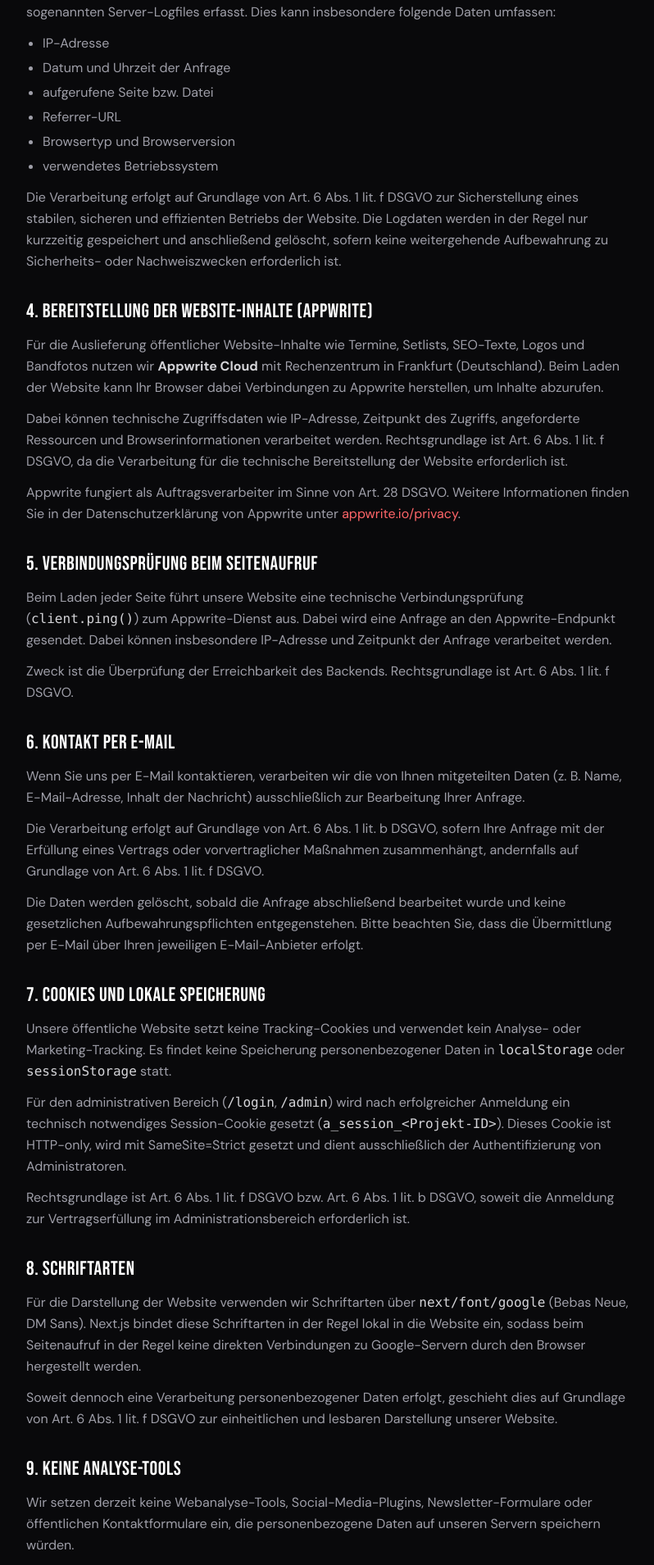
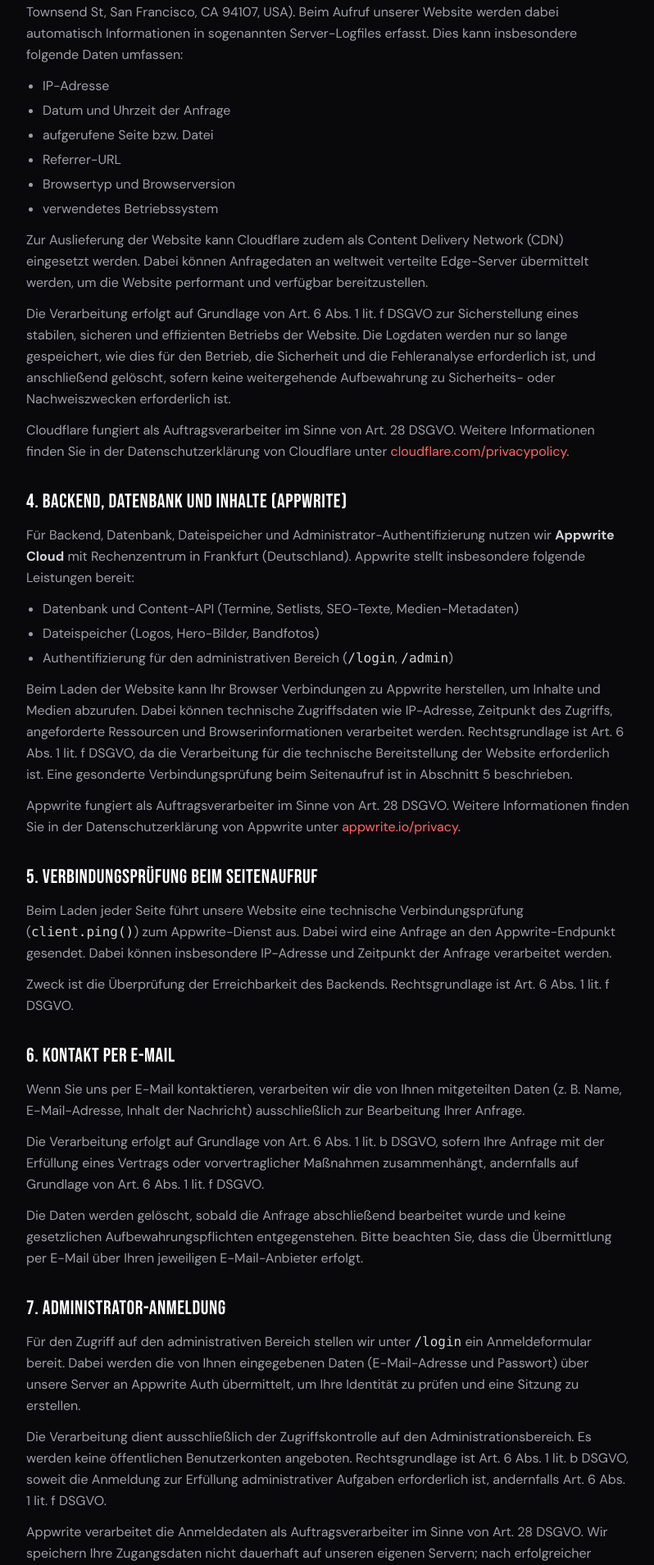
Before and after one commit to FlonnyMash/tinnitus-website, a Next.js app: page /datenschutz in a window 1280 px wide. Shown: the part 888-2797 px from the top of the page at 82% size, without its empty margins (240-1038 px from the left). Built offline with nearby package versions, Linux system fonts and the light colour scheme; no server answers.

Commit message:
Updated Ui and dsgvo

```diff
--- a/app/datenschutz/page.tsx
+++ b/app/datenschutz/page.tsx
@@ -73,11 +73,14 @@
         </p>
       </LegalSection>
 
-      <LegalSection title="3. Hosting und Server-Logfiles">
+      <LegalSection title="3. Hosting und Server-Logfiles (Cloudflare Pages)">
         <p>
-          Beim Aufruf unserer Website werden durch den Hosting-Anbieter
-          automatisch Informationen in sogenannten Server-Logfiles erfasst. Dies
-          kann insbesondere folgende Daten umfassen:
+          Die öffentliche Website wird über{" "}
+          <strong className="text-zinc-300">Cloudflare Pages</strong> bereitgestellt.
+          Anbieter ist <strong className="text-zinc-300">Cloudflare, Inc.</strong>{" "}
+          (101 Townsend St, San Francisco, CA 94107, USA). Beim Aufruf unserer
+          Website werden dabei automatisch Informationen in sogenannten
+          Server-Logfiles erfasst. Dies kann insbesondere folgende Daten umfassen:
         </p>
         <ul className="list-disc space-y-1 pl-5">
           <li>IP-Adresse</li>
@@ -88,29 +91,55 @@
           <li>verwendetes Betriebssystem</li>
         </ul>
         <p>
+          Zur Auslieferung der Website kann Cloudflare zudem als Content Delivery
+          Network (CDN) eingesetzt werden. Dabei können Anfragedaten an
+          weltweit verteilte Edge-Server übermittelt werden, um die Website
+          performant und verfügbar bereitzustellen.
+        </p>
+        <p>
           Die Verarbeitung erfolgt auf Grundlage von Art. 6 Abs. 1 lit. f DSGVO
           zur Sicherstellung eines stabilen, sicheren und effizienten Betriebs
-          der Website. Die Logdaten werden in der Regel nur kurzzeitig
-          gespeichert und anschließend gelöscht, sofern keine weitergehende
-          Aufbewahrung zu Sicherheits- oder Nachweiszwecken erforderlich ist.
+          der Website. Die Logdaten werden nur so lange gespeichert, wie dies
+          für den Betrieb, die Sicherheit und die Fehleranalyse erforderlich ist,
+          und anschließend gelöscht, sofern keine weitergehende Aufbewahrung zu
+          Sicherheits- oder Nachweiszwecken erforderlich ist.
+        </p>
+        <p>
+          Cloudflare fungiert als Auftragsverarbeiter im Sinne von Art. 28 DSGVO.
+          Weitere Informationen finden Sie in der Datenschutzerklärung von
+          Cloudflare unter{" "}
+          <a
+            href="https://www.cloudflare.com/privacypolicy/"
+            target="_blank"
+            rel="noopener noreferrer"
+            className="text-red-400 transition-colors hover:text-red-300"
+          >
+            cloudflare.com/privacypolicy
+          </a>
+          .
         </p>
       </LegalSection>
 
-      <LegalSection title="4. Bereitstellung der Website-Inhalte (Appwrite)">
+      <LegalSection title="4. Backend, Datenbank und Inhalte (Appwrite)">
         <p>
-          Für die Auslieferung öffentlicher Website-Inhalte wie Termine,
-          Setlists, SEO-Texte, Logos und Bandfotos nutzen wir{" "}
-          <strong className="text-zinc-300">Appwrite Cloud</strong> mit
-          Rechenzentrum in Frankfurt (Deutschland). Beim Laden der Website kann
-          Ihr Browser dabei Verbindungen zu Appwrite herstellen, um Inhalte
-          abzurufen.
+          Für Backend, Datenbank, Dateispeicher und Administrator-Authentifizierung
+          nutzen wir <strong className="text-zinc-300">Appwrite Cloud</strong> mit
+          Rechenzentrum in Frankfurt (Deutschland). Appwrite stellt insbesondere
+          folgende Leistungen bereit:
         </p>
+        <ul className="list-disc space-y-1 pl-5">
+          <li>Datenbank und Content-API (Termine, Setlists, SEO-Texte, Medien-Metadaten)</li>
+          <li>Dateispeicher (Logos, Hero-Bilder, Bandfotos)</li>
+          <li>Authentifizierung für den administrativen Bereich (<code className="text-zinc-300">/login</code>, <code className="text-zinc-300">/admin</code>)</li>
+        </ul>
         <p>
-          Dabei können technische Zugriffsdaten wie IP-Adresse, Zeitpunkt des
-          Zugriffs, angeforderte Ressourcen und Browserinformationen verarbeitet
-          werden. Rechtsgrundlage ist Art. 6 Abs. 1 lit. f DSGVO, da die
-          Verarbeitung für die technische Bereitstellung der Website erforderlich
-          ist.
+          Beim Laden der Website kann Ihr Browser Verbindungen zu Appwrite
+          herstellen, um Inhalte und Medien abzurufen. Dabei können technische
+          Zugriffsdaten wie IP-Adresse, Zeitpunkt des Zugriffs, angeforderte
+          Ressourcen und Browserinformationen verarbeitet werden. Rechtsgrundlage
+          ist Art. 6 Abs. 1 lit. f DSGVO, da die Verarbeitung für die technische
+          Bereitstellung der Website erforderlich ist. Eine gesonderte
+          Verbindungsprüfung beim Seitenaufruf ist in Abschnitt 5 beschrieben.
         </p>
         <p>
           Appwrite fungiert als Auftragsverarbeiter im Sinne von Art. 28 DSGVO.
@@ -162,7 +191,30 @@
         </p>
       </LegalSection>
 
-      <LegalSection title="7. Cookies und lokale Speicherung">
+      <LegalSection title="7. Administrator-Anmeldung">
+        <p>
+          Für den Zugriff auf den administrativen Bereich stellen wir unter{" "}
+          <code className="text-zinc-300">/login</code> ein Anmeldeformular bereit.
+          Dabei werden die von Ihnen eingegebenen Daten (E-Mail-Adresse und
+          Passwort) über unsere Server an Appwrite Auth übermittelt, um Ihre
+          Identität zu prüfen und eine Sitzung zu erstellen.
+        </p>
+        <p>
+          Die Verarbeitung dient ausschließlich der Zugriffskontrolle auf den
+          Administrationsbereich. Es werden keine öffentlichen Benutzerkonten
+          angeboten. Rechtsgrundlage ist Art. 6 Abs. 1 lit. b DSGVO, soweit die
+          Anmeldung zur Erfüllung administrativer Aufgaben erforderlich ist,
+          andernfalls Art. 6 Abs. 1 lit. f DSGVO.
+        </p>
+        <p>
+          Appwrite verarbeitet die Anmeldedaten als Auftragsverarbeiter im Sinne
+          von Art. 28 DSGVO. Wir speichern Ihre Zugangsdaten nicht dauerhaft auf
+          unseren eigenen Servern; nach erfolgreicher Anmeldung wird lediglich
+          ein technisch notwendiges Session-Cookie gesetzt (siehe Abschnitt 8).
+        </p>
+      </LegalSection>
+
+      <LegalSection title="8. Cookies und lokale Speicherung">
         <p>
           Unsere öffentliche Website setzt keine Tracking-Cookies und verwendet
           kein Analyse- oder Marketing-Tracking. Es findet keine Speicherung
@@ -184,7 +236,7 @@
         </p>
       </LegalSection>
 
-      <LegalSection title="8. Schriftarten">
+      <LegalSection title="9. Schriftarten">
         <p>
           Für die Darstellung der Website verwenden wir Schriftarten über{" "}
           <code className="text-zinc-300">next/font/google</code> (Bebas Neue, DM
@@ -199,15 +251,60 @@
         </p>
       </LegalSection>
 
-      <LegalSection title="9. Keine Analyse-Tools">
+      <LegalSection title="10. Links zu Social-Media-Plattformen">
         <p>
-          Wir setzen derzeit keine Webanalyse-Tools, Social-Media-Plugins,
-          Newsletter-Formulare oder öffentlichen Kontaktformulare ein, die
-          personenbezogene Daten auf unseren Servern speichern würden.
+          Auf unserer Website befinden sich einfache Verlinkungen zu unseren
+          Profilen auf Instagram und TikTok. Es werden keine Social-Media-Plugins,
+          eingebettete Inhalte (Embeds), Tracking-Pixel oder vergleichbare
+          Technologien dieser Plattformen auf unserer Website eingesetzt.
+        </p>
+        <p>
+          Erst wenn Sie aktiv auf einen dieser Links klicken und die jeweilige
+          Plattform besuchen, verarbeiten die Betreiber (Meta Platforms, Inc.
+          bzw. ByteDance Ltd.) personenbezogene Daten nach deren eigenen
+          Datenschutzbestimmungen und außerhalb unserer Verantwortlichkeit.
+        </p>
+        <p>
+          Weitere Informationen finden Sie in den Datenschutzerklärungen der
+          jeweiligen Anbieter:
+        </p>
+        <ul className="list-disc space-y-1 pl-5">
+          <li>
+            Instagram:{" "}
+            <a
+              href="https://privacycenter.instagram.com/policy"
+              target="_blank"
+              rel="noopener noreferrer"
+              className="text-red-400 transition-colors hover:text-red-300"
+            >
+              privacycenter.instagram.com/policy
+            </a>
+          </li>
+          <li>
+            TikTok:{" "}
+            <a
+              href="https://www.tiktok.com/legal/privacy-policy"
+              target="_blank"
+              rel="noopener noreferrer"
+              className="text-red-400 transition-colors hover:text-red-300"
+            >
+              tiktok.com/legal/privacy-policy
+            </a>
+          </li>
+        </ul>
+      </LegalSection>
+
+      <LegalSection title="11. Keine Analyse-Tools">
+        <p>
+          Wir setzen derzeit keine Webanalyse-Tools, Social-Media-Plugins oder
+          eingebettete Social-Media-Inhalte ein. Externe Social-Media-Links sind
+          in Abschnitt 10 beschrieben. Es werden keine Newsletter-Formulare oder
+          öffentlichen Kontaktformulare eingesetzt, die personenbezogene Daten auf
+          unseren Servern speichern würden.
         </p>
       </LegalSection>
 
-      <LegalSection title="10. Ihre Rechte">
+      <LegalSection title="12. Ihre Rechte">
         <p>Sie haben gegenüber uns folgende Rechte hinsichtlich Ihrer personenbezogenen Daten:</p>
         <ul className="list-disc space-y-1 pl-5">
           <li>Recht auf Auskunft (Art. 15 DSGVO)</li>
@@ -229,7 +326,7 @@
         </p>
       </LegalSection>
 
-      <LegalSection title="11. Beschwerderecht">
+      <LegalSection title="13. Beschwerderecht">
         <p>
           Sie haben das Recht, sich bei einer Datenschutz-Aufsichtsbehörde über
           die Verarbeitung Ihrer personenbezogenen Daten zu beschweren. Für uns
@@ -246,7 +343,7 @@
         </p>
       </LegalSection>
 
-      <LegalSection title="12. Änderungen dieser Datenschutzerklärung">
+      <LegalSection title="14. Änderungen dieser Datenschutzerklärung">
         <p>
           Wir behalten uns vor, diese Datenschutzerklärung anzupassen, damit sie
           stets den aktuellen rechtlichen Anforderungen entspricht oder
--- a/app/impressum/page.tsx
+++ b/app/impressum/page.tsx
@@ -24,7 +24,7 @@
 export default function ImpressumPage() {
   return (
     <LegalPageShell title="Impressum">
-      <LegalSection title="Angaben gemäß § 5 TMG">
+      <LegalSection title="Angaben gemäß § 5 DDG">
         <p>
           Christian Bakan
           <br />
@@ -33,6 +33,7 @@
           81825 München
           <br />
           Deutschland
+          {/* USt-IdNr.: [DE...] */}
         </p>
       </LegalSection>
 
@@ -53,6 +54,18 @@
           >
             webmaster@tinnitus-band.de
           </a>
+        </p>
+      </LegalSection>
+
+      <LegalSection title="Verantwortlich für den Inhalt nach § 18 Abs. 2 MStV">
+        <p>
+          Christian Bakan
+          <br />
+          Bajuwarenstr. 65
+          <br />
+          81825 München
+          <br />
+          Deutschland
         </p>
       </LegalSection>
 
--- a/app/login/page.tsx
+++ b/app/login/page.tsx
@@ -1,3 +1,4 @@
+import Link from "next/link";
 import {
   Card,
   CardContent,
@@ -36,6 +37,23 @@
           />
         </CardContent>
       </Card>
+      <nav
+        aria-label="Rechtliches"
+        className="mt-8 flex items-center justify-center gap-x-6 text-sm"
+      >
+        <Link
+          href="/impressum"
+          className="text-zinc-500 transition-colors hover:text-red-400"
+        >
+          Impressum
+        </Link>
+        <Link
+          href="/datenschutz"
+          className="text-zinc-500 transition-colors hover:text-red-400"
+        >
+          Datenschutzerklärung
+        </Link>
+      </nav>
     </div>
   );
 }
--- a/lib/appwrite/config.ts
+++ b/lib/appwrite/config.ts
@@ -7,8 +7,9 @@
 export const COLLECTION_SITE_SETTINGS =
   process.env.NEXT_PUBLIC_APPWRITE_COLLECTION_SITE_SETTINGS!;
 
+/** Appwrite free tier allows one storage bucket — all media uses `logos`. */
 export const BUCKET_LOGOS = "logos";
-export const BUCKET_BAND_PHOTOS = "band-photos";
+export const BUCKET_BAND_PHOTOS = BUCKET_LOGOS;
 
 export const SESSION_COOKIE = `a_session_${APPWRITE_PROJECT_ID}`;
 export const ADMIN_LABEL = "admin";
```
Also changed, not shown: app/actions/admin.ts (+7 -9 lines), app/globals.css (+17 -0 lines), components/admin/media-manager.tsx (+5 -5 lines), components/public/gig-setlist-button.tsx (+35 -62 lines), components/public/site-footer.tsx (+61 -0 lines), scripts/setup-appwrite.mjs (+1 -9 lines), 1 other file (tests, documents, lock files or other folders).
